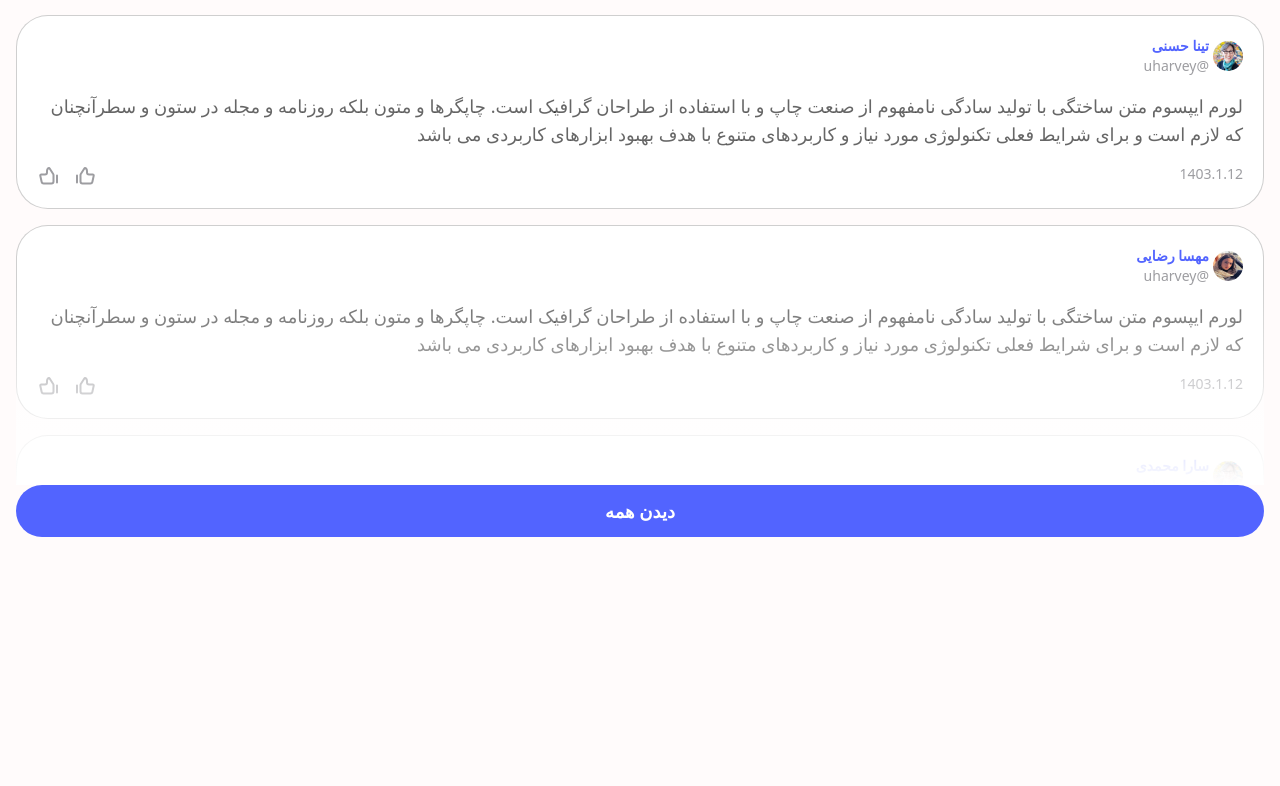
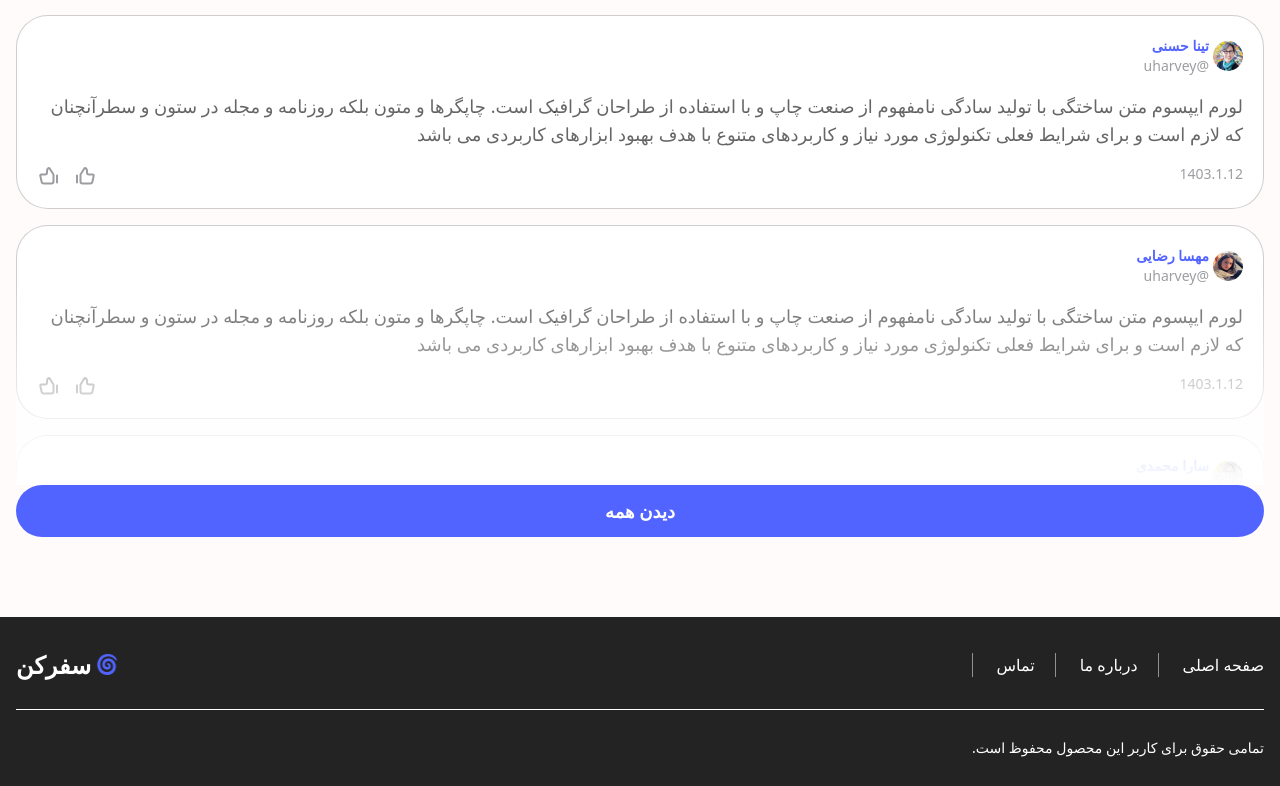
Before and after one commit to AliRezaAzdast/travel-agency, a React (Vite) app: page / in a window 1280 px wide. Shown: the part 4167-4953 px from the top of the page. Before the commit the page ends 4704 px from the top, so only its background shows below. Built offline with nearby package versions, Linux system fonts and the light colour scheme.

Commit message:
fotter section finished as well

```diff
--- /dev/null
+++ b/components/Footer.jsx
@@ -0,0 +1,45 @@
+import React from "react";
+
+const Footer = () => {
+  return (
+    <footer className="mt-20 bg-[#232323] ">
+      <div className="my-container pt-8">
+        <div className="flex flex-col-reverse sm:flex-row sm:items-center justify-between gap-y-5 sm:gap-y-0 items-start border-b pb-7 border-[#ffffff]">
+          <ul className="flex gap-5 *:border-l *:pl-6 *:border-[#ffffff]/50">
+            <li>
+              <a href="" className="text-[#ffffff] font-medium">
+                صفحه اصلی
+              </a>
+            </li>
+            <li>
+              <a href="" className="text-[#ffffff] font-medium">
+                درباره ما
+              </a>
+            </li>
+            <li>
+              <a href="" className="text-[#ffffff] font-medium">
+                تماس
+              </a>
+            </li>
+          </ul>
+          <div>
+            <a href="#" className="flex items-center">
+              <img src="/logo.png" alt="" className="w-8 h-8" />
+              <span className="text-2xl font-bold text-white">سفرکن</span>
+            </a>
+          </div>
+        </div>
+        <div className="flex justify-between items-center mt-7 pb-7">
+          <p className="text-[#ffffff] text-sm font-medium">
+            تمامی حقوق برای کاربر این محصول محفوظ است.
+          </p>
+          <div className="flex items-center gap-5">
+
+          </div>
+        </div>
+      </div>
+    </footer>
+  );
+};
+
+export default Footer;
--- a/src/App.jsx
+++ b/src/App.jsx
@@ -1,5 +1,6 @@
 import AppBanner from "../components/AppBanner";
 import Comments from "../components/Comments";
+import Footer from "../components/Footer";
 import GridCards from "../components/GridCards";
 import Header from "../components/Header";
 import Hero from "../components/Hero";
@@ -16,6 +17,7 @@ function App() {
       <GridCards/>
       <AppBanner/>
       <Comments/>
+      <Footer/>
     </>
   );
 }
```
Also changed, not shown: public/svg/social medida/github.svg (added), public/svg/social medida/instagram.svg (added).
